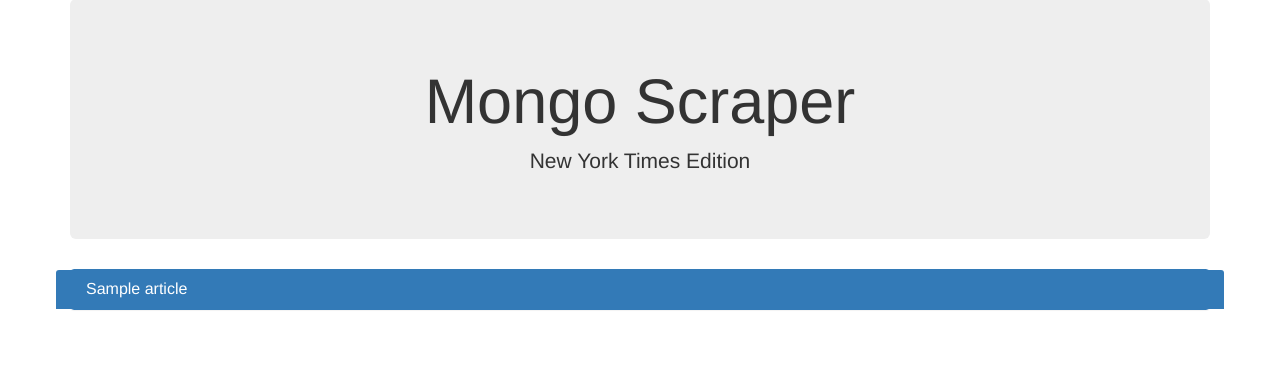
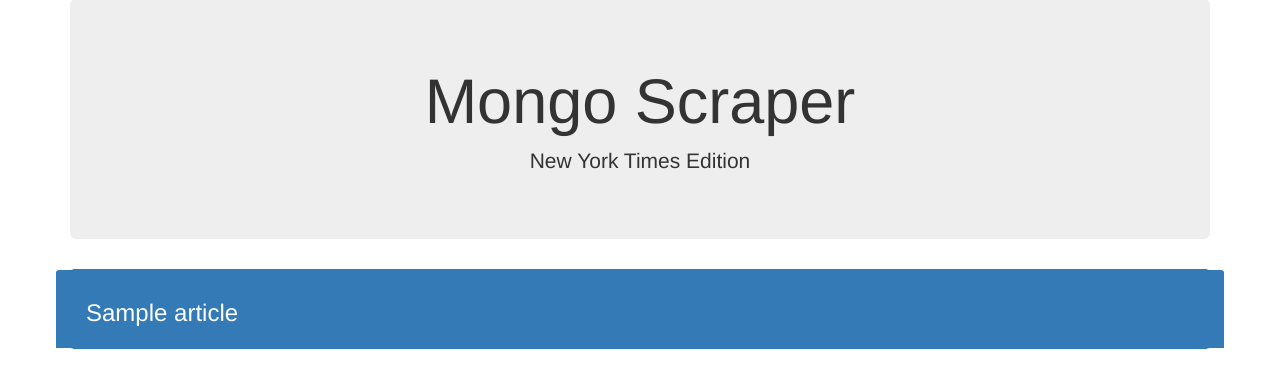
Before and after one commit to aricci1024/News-That-s-Fit-to-Scrape, a Node server app: template views/index.handlebars in a window 1280 px wide. Shown: the part 83-471 px from the top of the page. Run offline with Node 20, Linux system fonts and the light colour scheme; the template is opened without the code that fills it: values that come from a table or form of the project are taken from there, others are empty; tables that the repository leaves empty hold one stand-in row (values such as "Sample post"); some libraries are stand-ins or nearby versions.

Commit message:
edit to last push

```diff
--- a/views/index.handlebars
+++ b/views/index.handlebars
@@ -38,7 +38,7 @@
         <div class="panel panel-primary">
           <div class="panel-heading row">
             <div class="col-xs-9">
-              <h3 class="panel-title pull-left">{{this.title}}</h3>
+              <h3 class="pull-left">{{this.title}}</h3>
             </div>
             <div class="col-xs-3">
               <form action="/save" method="POST">
```
